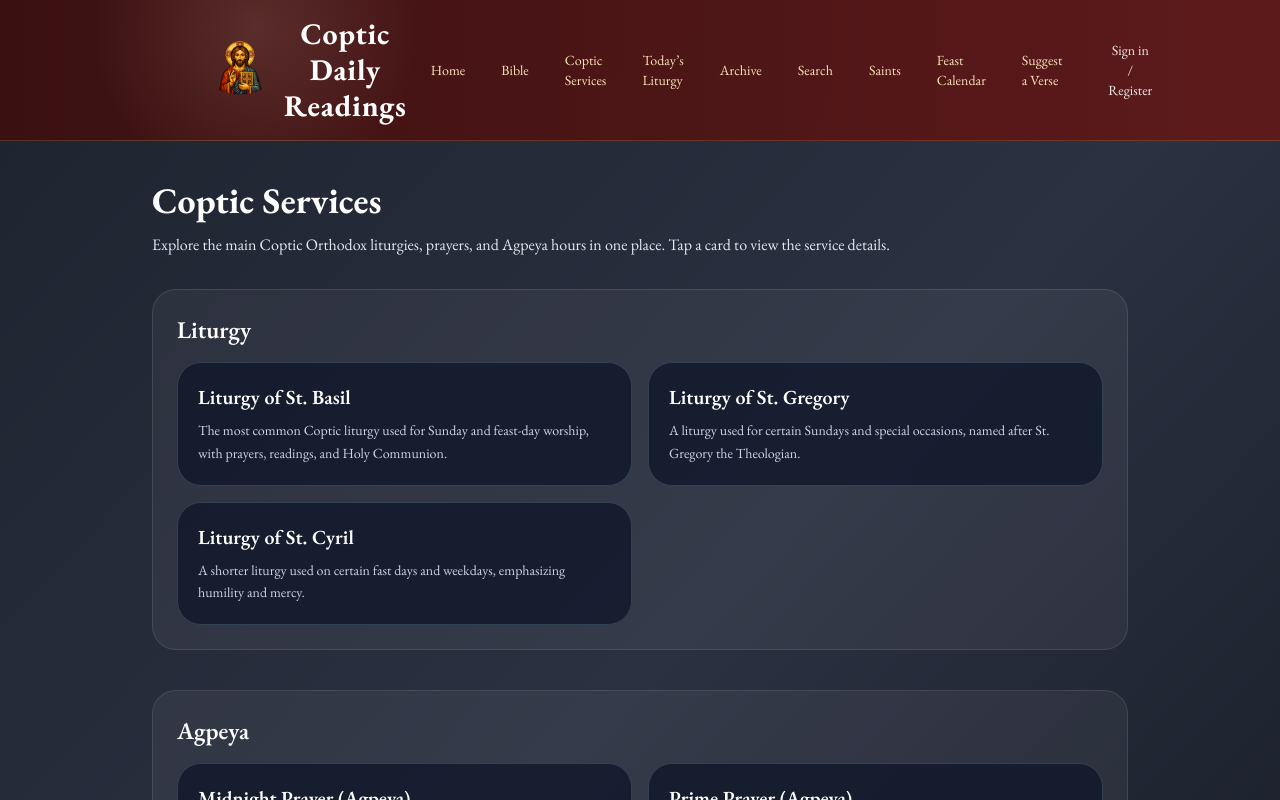
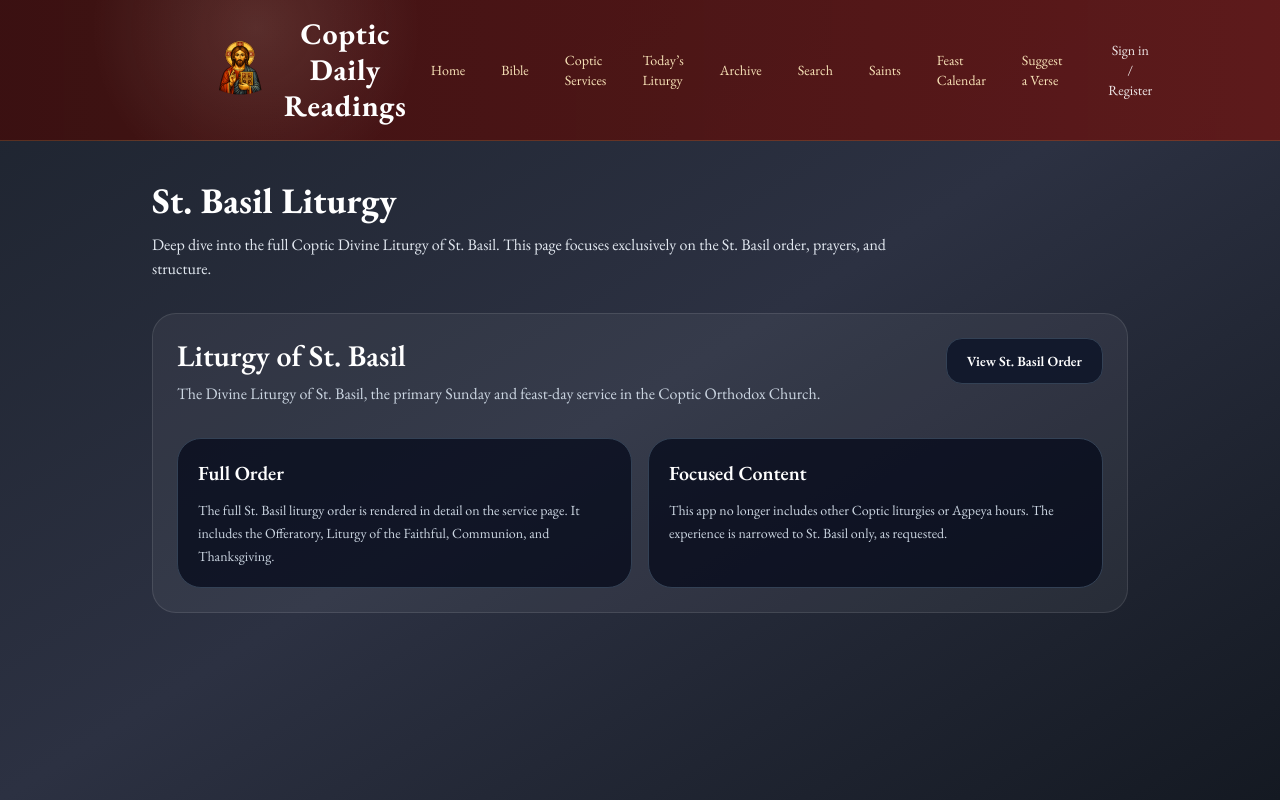
Before and after one commit to JayGames05-hash/SpiritVerse, a Next.js app: page /coptic-services in a window 1280 px wide. Shown: the top 800 px of the page. Built offline with nearby package versions, Linux system fonts and the light colour scheme; no server answers.

Commit message:
Focus Coptic liturgy experience on St. Basil only

```diff
--- a/data/copticServices.js
+++ b/data/copticServices.js
@@ -3,200 +3,52 @@ const COPTIC_SERVICES = [
     id: 'liturgy-st-basil',
     title: 'Liturgy of St. Basil',
     category: 'Liturgy',
-    description: 'The most common Coptic liturgy used for Sunday and feast-day worship, with prayers, readings, and Holy Communion.',
+    description: 'The Divine Liturgy of St. Basil, the primary Sunday and feast-day service in the Coptic Orthodox Church.',
     order: [
-      { title: 'The Offeratory', description: 'The priest prepares himself and the gifts for the divine service.' },
-      { title: 'Hymn of the Blessing', description: 'A hymn of blessing opens the liturgy with praise and thanksgiving.' },
-      { title: 'Hymn Hail to Mary the Queen', description: 'A hymn honoring the Theotokos and her intercession.' },
-      { title: 'Hymn O King of Peace', description: 'A prayerful hymn asking for Christ’s peace to be with the faithful.' },
-      { title: 'The Prayer of Preparation', description: 'The priest prepares the gifts and invokes God’s grace.' },
-      { title: 'The Prayer After Preparation', description: 'A brief prayer that follows the preparation of the gifts.' },
-      { title: 'The Procession of the Lamb', description: 'The consecrated gifts are solemnly brought forward in procession.' },
-      { title: 'The Prayer of Thanksgiving', description: 'The Church offers thanks for the sacrifice and the sanctification of the gifts.' },
-      { title: 'Hymn Nicabeu tyrou', description: 'A hymn of triumph and praise in the liturgy.' },
-      { title: 'Hymn Nefcen]', description: 'A hymn celebrating the Lord and the presence of Christ in the service.' },
-      { title: 'The Absolution of the Servants', description: 'Prayers of absolution are offered before communion.' },
-      { title: 'Hymn “Let Them Exalt Him”', description: 'A hymn of exaltation and praise of the Lord.' },
-      { title: 'Liturgy of the Faithful', description: 'The faithful enter the deepest part of the service and prepare to receive communion.' },
-      { title: 'The Prayer of the Veil', description: 'The priest covers the gifts and invokes the Holy Spirit.' },
-      { title: 'Annual Response to the Gospel', description: 'A liturgical response sung after the Gospel reading.' },
-      { title: 'The Three Long Litanies', description: 'Litanies for peace, the fathers, and the assemblies are offered.' },
-      { title: 'The Orthodox Creed', description: 'The faithful profess the Creed together in unity.' },
-      { title: 'The Prayer of Reconciliation', description: 'A prayer for unity, forgiveness, and reconciliation among the people.' },
-      { title: 'Hymn “Rejoice O Mary”', description: 'A hymn in praise of the Virgin Mary and her holiness.' },
-      { title: 'Hymn “Greet One Another”', description: 'A hymn encouraging the faithful to offer peace to one another.' },
-      { title: 'Hymn “Through the intercessions of the Theotokos”', description: 'A hymn asking for the Theotokos’s intercessions.' },
-      { title: 'The Prayer After “Our Father” Addressed to the Father', description: 'A prayer that continues from the Lord’s Prayer and addresses the Father.' },
-      { title: 'The Prayer of Submission to the Son', description: 'A reverent prayer offered to Christ in humility.' },
-      { title: 'The Prayer of Absolution to the Son', description: 'A prayer asking Christ to absolve the faithful.' },
-      { title: 'The Distribution of the Holy Mysteries', description: 'The faithful receive the Body and Blood of Christ.' },
-      { title: 'A Prayer of Thanksgiving After Communion', description: 'A prayer of gratitude after receiving communion.' },
-      { title: 'The Prayer of the Laying-On of Hands', description: 'A closing prayer and blessing following communion.' }
+      { title: 'The Offeratory', description: 'The priest prepares the altar and the gifts as the faithful begin in prayer.' },
+      { title: 'Hymn of the Blessing', description: 'A hymn invoking God’s blessing at the start of the service.' },
+      { title: 'Hail to Mary the Queen', description: 'A hymn honoring the Theotokos and her intercession.' },
+      { title: 'O King of Peace', description: 'A hymn asking Christ the King of Peace to grant unity and calm.' },
+      { title: 'Prayer of Preparation', description: 'The priest prepares the gifts and asks God’s grace for the mysteries.' },
+      { title: 'Prayer After Preparation', description: 'A continuation of the preparatory prayers before the procession.' },
+      { title: 'Procession of the Lamb', description: 'The consecrated elements are carried forward in solemn procession.' },
+      { title: 'Prayer of Thanksgiving', description: 'The Church gives thanks for the gift of salvation and the sanctification of the offering.' },
+      { title: 'Hymn Nicabeu Tyrou', description: 'A hymn proclaiming the victory and glory of God.' },
+      { title: 'Hymn Nefcen', description: 'A hymn of praise acknowledging the Lord’s presence among the faithful.' },
+      { title: 'Absolution of the Servants', description: 'Prayers of forgiveness are offered to prepare the faithful for communion.' },
+      { title: 'Let Them Exalt Him', description: 'A hymn of exaltation sung as the service moves deeper into the liturgy.' },
+      { title: 'Liturgy of the Faithful', description: 'The faithful enter the sacred portion of the service and prepare to receive the Mysteries.' },
+      { title: 'Prayer of the Veil', description: 'The priest covers the gifts and invokes the Holy Spirit to sanctify them.' },
+      { title: 'Response to the Gospel', description: 'A liturgical response sung after the reading of the Gospel.' },
+      { title: 'Three Long Litanies', description: 'Extended intercessions for peace, the fathers, and the assemblies.' },
+      { title: 'The Orthodox Creed', description: 'The congregation professes the Nicene Creed together.' },
+      { title: 'Prayer of Reconciliation', description: 'A prayer seeking unity and forgiveness within the Church.' },
+      { title: 'Rejoice O Mary', description: 'A hymn of praise to the Virgin Mary.' },
+      { title: 'Greet One Another', description: 'A hymn inviting the faithful to offer peace to one another.' },
+      { title: 'Through the Intercessions of the Theotokos', description: 'A hymn asking for the intercession of the Virgin Mary.' },
+      { title: 'Prayer After Our Father', description: 'A prayer that follows the Lord’s Prayer and addresses the Father.' },
+      { title: 'Prayer of Submission to the Son', description: 'A humble prayer offered to Christ in submission and love.' },
+      { title: 'Prayer of Absolution to the Son', description: 'A prayer asking Christ to forgive and absolve the faithful.' },
+      { title: 'Distribution of the Holy Mysteries', description: 'The faithful receive the Body and Blood of Christ.' },
+      { title: 'Thanksgiving After Communion', description: 'A prayer of gratitude and devotion after receiving communion.' },
+      { title: 'Prayer of the Laying-On of Hands', description: 'A closing blessing that sends the faithful forth in peace.' }
     ],
     sections: [
       {
-        heading: 'Opening Prayers',
-        content: 'The service begins with prayers of praise, repentance, and invocation of the Holy Spirit. The priest calls the faithful to worship and seek mercy.'
+        heading: 'Opening and Preparation',
+        content: 'The service opens with hymns and prayers of blessing, followed by the priest’s preparation of the gifts and the solemn procession of the Lamb.'
       },
       {
-        heading: 'Scripture Readings',
-        content: 'Selected readings from the Old Testament, Epistles, and Gospel are proclaimed. The Gospel reading is the central proclamation of the liturgy.'
+        heading: 'The Liturgy of the Faithful',
+        content: 'The faithful enter the central portion of the liturgy, receiving prayers of absolution, the Creed, and intercessions before the Eucharistic prayer.'
       },
       {
-        heading: 'Anaphora',
-        content: 'The anaphora is the Eucharistic prayer, including thanksgiving, consecration of the bread and wine, and remembrance of Christ’s sacrifice.'
+        heading: 'Holy Communion',
+        content: 'The Body and Blood of Christ are distributed to the faithful, accompanied by hymns and thanksgiving.'
       },
       {
-        heading: 'Communion',
-        content: 'The faithful receive the Body and Blood of Christ with hymns of thanksgiving and joyful acclamations.'
-      }
-    ]
-  },
-  {
-    id: 'liturgy-st-gregory',
-    title: 'Liturgy of St. Gregory',
-    category: 'Liturgy',
-    description: 'A liturgy used for certain Sundays and special occasions, named after St. Gregory the Theologian.',
-    order: [
-      {
-        title: 'Preparation',
-        description: 'The priest prepares the gifts while the congregation offers silent prayer and repentance.'
-      },
-      {
-        title: 'Entrance Hymns',
-        description: 'Hymns are sung as the Gospel book is carried in procession, welcoming the Word of God into the cathedral.'
-      },
-      {
-        title: 'Scripture Readings',
-        description: 'The readings include the Old Testament, Epistle, and Gospel, emphasizing the theological themes of the day.'
-      },
-      {
-        title: 'Eucharistic Prayer',
-        description: 'The anaphora gives thanks for salvation history and invokes the Holy Spirit over the bread and wine.'
-      },
-      {
-        title: 'Communion and Blessing',
-        description: 'The faithful receive communion, and the service concludes with thanksgiving and blessing.'
-      }
-    ],
-    sections: [
-      {
-        heading: 'Preparation',
-        content: 'The priest prepares the gifts and the congregation offers silent prayer, embracing the stillness before the divine mysteries.'
-      },
-      {
-        heading: 'Gospel Procession',
-        content: 'The Gospel is brought in procession and celebrated with incense and the singing of hymns.'
-      },
-      {
-        heading: 'Eucharistic Prayer',
-        content: 'The anaphora recalls salvation history from Adam through Christ, thanking God for the mysteries bestowed upon the Church.'
-      }
-    ]
-  },
-  {
-    id: 'liturgy-st-cyril',
-    title: 'Liturgy of St. Cyril',
-    category: 'Liturgy',
-    description: 'A shorter liturgy used on certain fast days and weekdays, emphasizing humility and mercy.',
-    order: [
-      {
-        title: 'Confession and Forgiveness',
-        description: 'The faithful confess their sins and ask for God’s mercy before entering into the mystery of the Eucharist.'
-      },
-      {
-        title: 'Readings and Antiphons',
-        description: 'Psalms, Biblical readings, and antiphons prepare the congregation for communion.'
-      },
-      {
-        title: 'Anaphora',
-        description: 'A shorter Eucharistic prayer that still gives thanks for Christ’s saving work and consecrates the gifts.'
-      },
-      {
-        title: 'Doxology and Dismissal',
-        description: 'The service closes with praise to the Holy Trinity and a blessing for the faithful.'
-      }
-    ],
-    sections: [
-      {
-        heading: 'Confession and Forgiveness',
-        content: 'The congregation confesses sin, asks forgiveness, and receives the blessing to stand worthy before God.'
-      },
-      {
-        heading: 'Readings and Antiphons',
-        content: 'Psalms and selected readings are chanted, preparing the hearts of the faithful for communion.'
-      },
-      {
-        heading: 'Doxology',
-        content: 'The service concludes with praise to the Father, Son, and Holy Spirit, and a blessing for the week ahead.'
-      }
-    ]
-  },
-  {
-    id: 'agpeya-midnight-prayer',
-    title: 'Midnight Prayer (Agpeya)',
-    category: 'Agpeya',
-    description: 'The first prayer of the Agpeya, observing the hour of Christ’s resurrection and the descent of the Holy Spirit.',
-    sections: [
-      {
-        heading: 'Introduction',
-        content: 'Begin with the Lord’s Prayer and the Trisagion prayers, entrusting the hour to God’s protection.'
-      },
-      {
-        heading: 'Psalmody',
-        content: 'Psalms are sung with hymns commemorating the mysterious work of God in the night.'
-      },
-      {
-        heading: 'Gospel Reading',
-        content: 'The reading recalls Christ’s passion and glorious resurrection, strengthening faith for the day ahead.'
-      }
-    ]
-  },
-  {
-    id: 'agpeya-prime-prayer',
-    title: 'Prime Prayer (Agpeya)',
-    category: 'Agpeya',
-    description: 'The prayer of the first hour, asking for God’s blessing on the work of the day and protection from temptation.',
-    sections: [
-      {
-        heading: 'Opening',
-        content: 'The faithful gather to thank God for the morning and to ask His guidance throughout the day.'
-      },
-      {
-        heading: 'Meditation',
-        content: 'Short verses and prayers focus the heart on Christ’s presence in every moment.'
-      }
-    ]
-  },
-  {
-    id: 'agpeya-terce-prayer',
-    title: 'Terce Prayer (Agpeya)',
-    category: 'Agpeya',
-    description: 'The prayer of the third hour, commemorating the descent of the Holy Spirit upon the apostles.',
-    sections: [
-      {
-        heading: 'Invocation',
-        content: 'The prayer invites the Holy Spirit to dwell within the faithful and strengthen them for service.'
-      },
-      {
-        heading: 'Hymns',
-        content: 'Traditional hymns praise the Spirit and recall the apostles’ witness at Pentecost.'
-      }
-    ]
-  },
-  {
-    id: 'daily-vigil-prayer',
-    title: 'Vespers and Vigils',
-    category: 'Daily Prayers',
-    description: 'Evening prayers and vigils that prepare the faithful for the coming night, with psalms, readings, and thanksgiving.',
-    sections: [
-      {
-        heading: 'Thanksgiving',
-        content: 'The service begins with thanks for the day’s blessings and petitions for protection during the night.'
-      },
-      {
-        heading: 'Psalms and Readings',
-        content: 'Selected psalms are chanted to calm the spirit and draw the believer closer to God before rest.'
+        heading: 'Thanksgiving and Dismissal',
+        content: 'The service concludes with prayers of thanksgiving and a final blessing sending the congregation out in peace.'
       }
     ]
   }
--- a/pages/coptic-services.js
+++ b/pages/coptic-services.js
@@ -3,41 +3,48 @@ import Header from '../components/Header'
 import COPTIC_SERVICES from '../data/copticServices'
 
 export default function CopticServicesPage() {
-  const grouped = COPTIC_SERVICES.reduce((acc, service) => {
-    const category = service.category || 'Other'
-    acc[category] = acc[category] || []
-    acc[category].push(service)
-    return acc
-  }, {})
+  const service = COPTIC_SERVICES[0]
 
   return (
     <div className="min-h-screen bg-gradient-to-br from-[#1d232e] via-[#2c3142] to-[#141922] text-white">
       <Header />
       <main className="max-w-5xl mx-auto px-4 sm:px-6 py-10">
         <div className="mb-8">
-          <h1 className="text-4xl font-bold">Coptic Services</h1>
-          <p className="mt-3 text-slate-200 max-w-3xl">Explore the main Coptic Orthodox liturgies, prayers, and Agpeya hours in one place. Tap a card to view the service details.</p>
+          <h1 className="text-4xl font-bold">St. Basil Liturgy</h1>
+          <p className="mt-3 text-slate-200 max-w-3xl">
+            Deep dive into the full Coptic Divine Liturgy of St. Basil. This page focuses exclusively on the St. Basil order, prayers, and structure.
+          </p>
         </div>
 
-        <div className="space-y-10">
-          {Object.entries(grouped).map(([category, services]) => (
-            <section key={category} className="rounded-3xl bg-white/5 border border-white/10 p-6">
-              <h2 className="text-2xl font-semibold mb-4">{category}</h2>
-              <div className="grid gap-4 sm:grid-cols-2">
-                {services.map(service => (
+        <section className="rounded-3xl bg-white/5 border border-white/10 p-6">
+          <div className="flex flex-col gap-4 sm:flex-row sm:items-start sm:justify-between">
+            <div>
+              <h2 className="text-3xl font-semibold text-white">{service.title}</h2>
+              <p className="mt-2 text-slate-300 max-w-2xl">{service.description}</p>
+            </div>
             <Link
-                    key={service.id}
               href={`/coptic-services/${service.id}`}
-                    className="block rounded-3xl bg-slate-900/80 p-5 transition hover:bg-slate-900 border border-slate-700"
+              className="inline-flex items-center justify-center rounded-2xl bg-slate-900/90 px-5 py-3 text-sm font-semibold text-white transition hover:bg-slate-800 border border-slate-700"
             >
-                    <h3 className="text-xl font-semibold text-white">{service.title}</h3>
-                    <p className="mt-2 text-slate-300 text-sm leading-relaxed">{service.description}</p>
+              View St. Basil Order
             </Link>
-                ))}
+          </div>
+
+          <div className="mt-8 grid gap-4 sm:grid-cols-2">
+            <div className="rounded-3xl bg-slate-950/70 border border-slate-700 p-5">
+              <h3 className="text-xl font-semibold text-white">Full Order</h3>
+              <p className="mt-3 text-slate-300 text-sm leading-relaxed">
+                The full St. Basil liturgy order is rendered in detail on the service page. It includes the Offeratory, Liturgy of the Faithful, Communion, and Thanksgiving.
+              </p>
+            </div>
+            <div className="rounded-3xl bg-slate-950/70 border border-slate-700 p-5">
+              <h3 className="text-xl font-semibold text-white">Focused Content</h3>
+              <p className="mt-3 text-slate-300 text-sm leading-relaxed">
+                This app no longer includes other Coptic liturgies or Agpeya hours. The experience is narrowed to St. Basil only, as requested.
+              </p>
+            </div>
           </div>
         </section>
-          ))}
-        </div>
       </main>
     </div>
   )
--- a/pages/index.js
+++ b/pages/index.js
@@ -199,8 +199,8 @@ export default function Home() {
                 <div className="flex items-center justify-between">
                   <div>
                     <p className="text-sm text-[#f4e5d7]">New Section</p>
-                    <h3 className="mt-1 text-white font-semibold">Coptic Services</h3>
-                    <p className="text-sm text-[#f4e5d7] mt-1">Explore liturgies, prayers, and Agpeya hours.</p>
+                    <h3 className="mt-1 text-white font-semibold">St. Basil Liturgy</h3>
+                    <p className="text-sm text-[#f4e5d7] mt-1">Explore the full St. Basil liturgy order and structure.</p>
                   </div>
                   <div>
                     <span className="inline-flex items-center rounded-full bg-amber-100 text-amber-900 px-3 py-1 text-xs font-semibold">
--- a/pages/liturgy-today.js
+++ b/pages/liturgy-today.js
@@ -5,26 +5,12 @@ import { findFeastFastForDate } from '../data/fastsFeasts2026'
 
 const DEFAULT_LITURGY_ORDERS = {
   'Liturgy of St. Basil': [
-    { title: 'Opening Prayers', description: 'Begin with praise, confession, and the Trisagion to prepare the faithful for worship.' },
-    { title: 'Great Litany', description: 'Prayers are offered for the Church, the world, the living, and the departed.' },
-    { title: 'Scripture Readings', description: 'The Old Testament, Epistle, and Gospel readings are proclaimed and meditated upon.' },
-    { title: 'Sermon', description: 'A brief reflection on the Gospel and its meaning for the congregation.' },
-    { title: 'Anaphora', description: 'The Eucharistic prayer of thanksgiving and the consecration of the gifts.' },
-    { title: 'Communion', description: 'The faithful receive the Body and Blood of Christ in thanksgiving.' },
-    { title: 'Doxology and Dismissal', description: 'The service concludes with blessings and praise.' }
-  ],
-  'Liturgy of St. Gregory': [
-    { title: 'Preparation', description: 'Prepare the gifts and enter into silence and repentance.' },
-    { title: 'Entrance Hymns', description: 'The Gospel book is carried in procession with hymns and incense.' },
-    { title: 'Scripture Readings', description: 'Readings from the Old Testament, Epistle, and Gospel center the service.' },
-    { title: 'Eucharistic Prayer', description: 'The anaphora gives thanks and invokes the Holy Spirit over the gifts.' },
-    { title: 'Communion', description: 'The faithful receive the mysteries, then the service closes in prayer.' }
-  ],
-  'Liturgy of St. Cyril': [
-    { title: 'Confession and Forgiveness', description: 'The faithful confess sins and ask for mercy before entering the mysteries.' },
-    { title: 'Readings and Antiphons', description: 'Psalms and short readings prepare the congregation for communion.' },
-    { title: 'Anaphora', description: 'A shorter Eucharistic prayer of thanksgiving and consecration.' },
-    { title: 'Doxology', description: 'The hour ends with praise and blessing.' }
+    { title: 'Opening and Preparation', description: 'Hymns and prayers prepare the faithful, followed by the priest’s preparation of the gifts.' },
+    { title: 'Procession of the Lamb', description: 'The consecrated offerings are carried forward as the liturgy approaches the sacred mysteries.' },
+    { title: 'Liturgy of the Faithful', description: 'The faithful enter the core of the service, receiving prayers of absolution and the Creed.' },
+    { title: 'Prayer of the Veil', description: 'The priest covers the gifts and invokes the Holy Spirit for sanctification.' },
+    { title: 'Holy Communion', description: 'The Body and Blood of Christ are distributed to the faithful with hymns of thanksgiving.' },
+    { title: 'Thanksgiving and Dismissal', description: 'The service closes with prayers of gratitude and a final blessing.' }
   ]
 }
 
```
Lines whose indentation alone changed are shown as unchanged.
